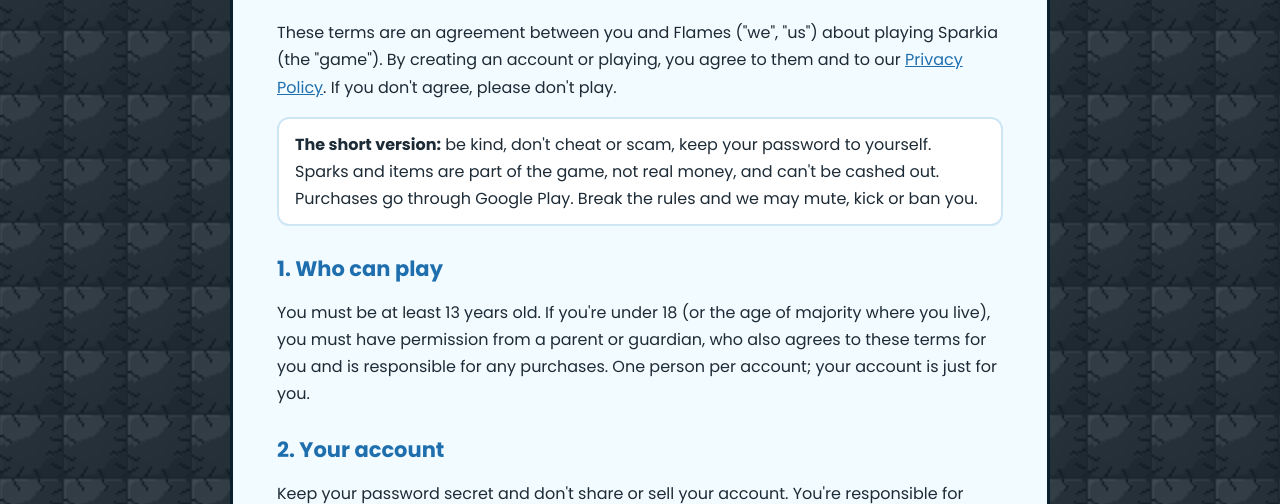
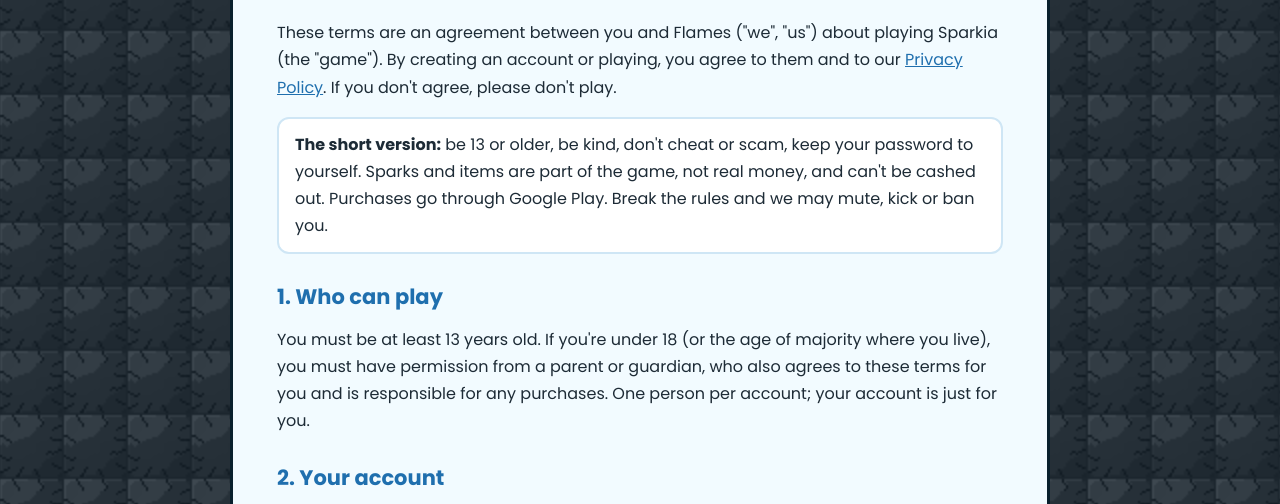
Before and after one commit to SparkiaGame/sparkiagame.com, a plain HTML site: page terms.html in a window 1280 px wide. Shown: the part 225-729 px from the top of the page. Drawn offline with Linux system fonts and the light colour scheme.

Commit message:
Terms: put 'be 13 or older' back in the short version
Co-Authored-By: Claude Opus 5.5 <noreply@anthropic.com>
Claude-Session: https://claude.ai/code/session_01YZrDMAm99EUKW7TwaaPtnv

```diff
--- a/terms.html
+++ b/terms.html
@@ -21,7 +21,7 @@
 
 <p>These terms are an agreement between you and Flames ("we", "us") about playing Sparkia (the "game"). By creating an account or playing, you agree to them and to our <a href="privacy.html">Privacy Policy</a>. If you don't agree, please don't play.</p>
 
-<div class="box"><strong>The short version:</strong> be kind, don't cheat or scam, keep your password to yourself. Sparks and items are part of the game, not real money, and can't be cashed out. Purchases go through Google Play. Break the rules and we may mute, kick or ban you.</div>
+<div class="box"><strong>The short version:</strong> be 13 or older, be kind, don't cheat or scam, keep your password to yourself. Sparks and items are part of the game, not real money, and can't be cashed out. Purchases go through Google Play. Break the rules and we may mute, kick or ban you.</div>
 
 <h2>1. Who can play</h2>
 <p>You must be at least 13 years old. If you're under 18 (or the age of majority where you live), you must have permission from a parent or guardian, who also agrees to these terms for you and is responsible for any purchases. One person per account; your account is just for you.</p>
```
